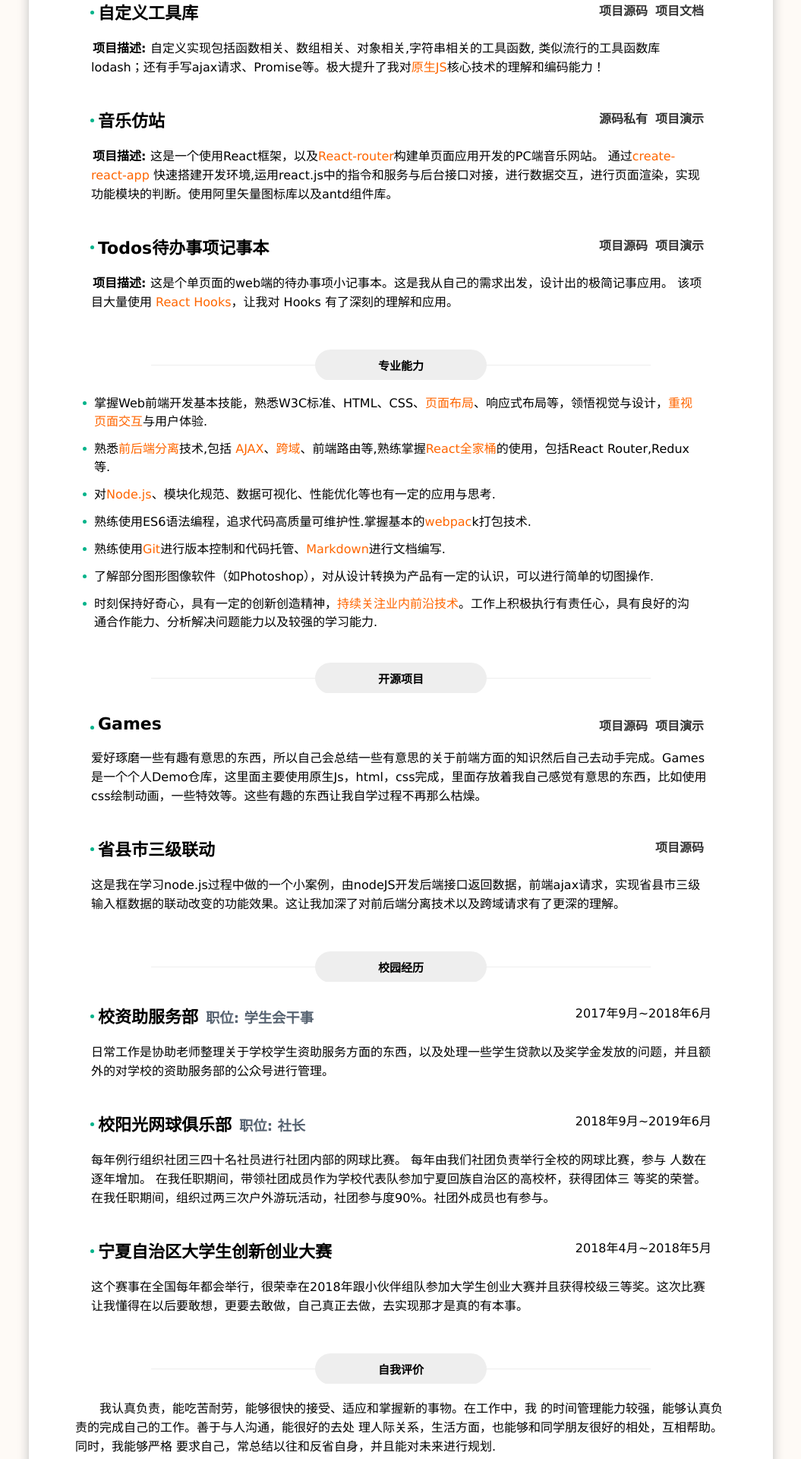
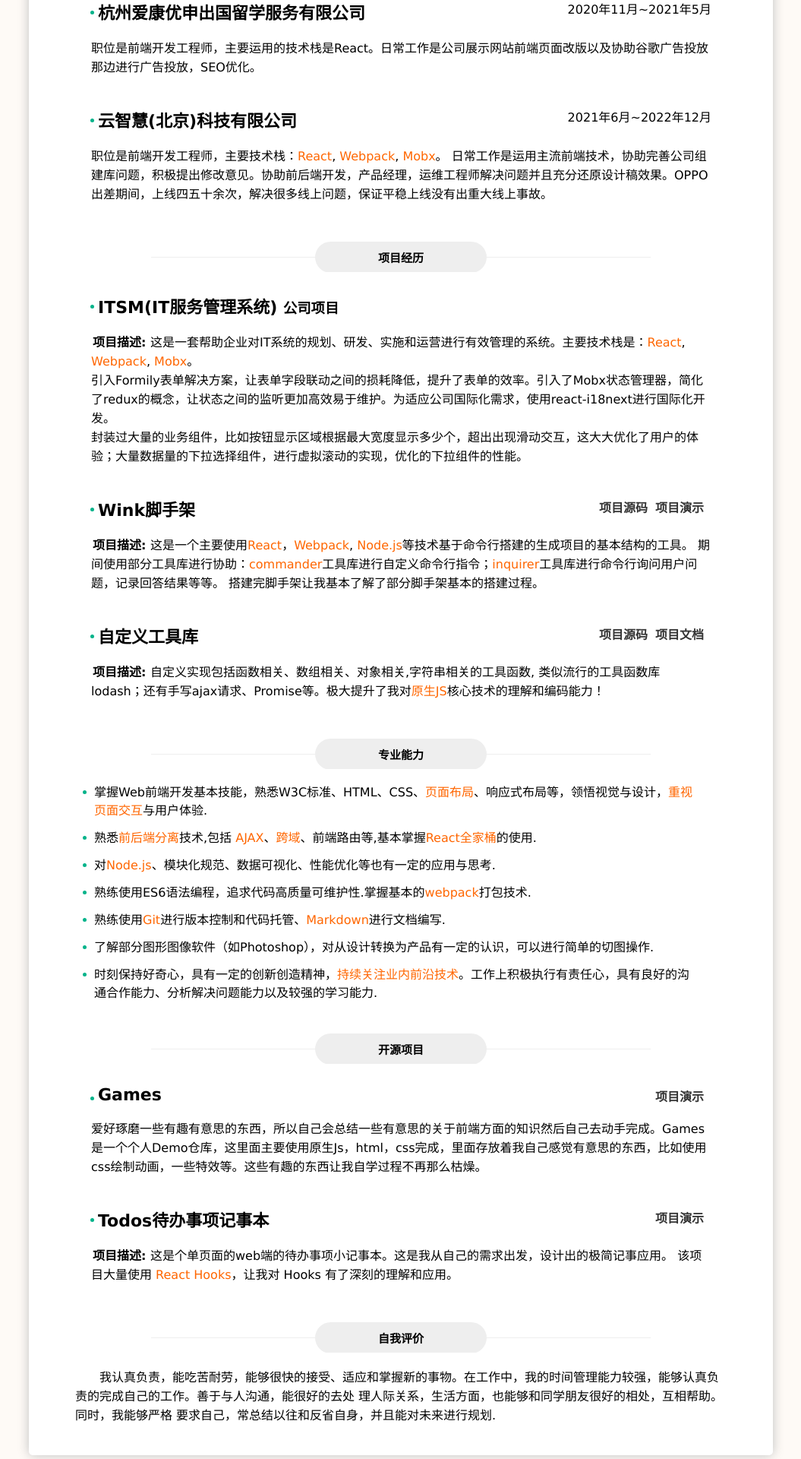
Before and after one commit to samuel-xiangpeng/display-resume, a React (Create React App) app: page /#/resume in a window 1280 px wide. Shown: the part 520-2440 px from the top of the page at 76% size, without its empty margins (112-1167 px from the left). Built offline with nearby package versions, Linux system fonts and the light colour scheme; a small style sheet from the web is missing.

Commit message:
2023版修订

```diff
--- a/src/Resume.js
+++ b/src/Resume.js
@@ -35,6 +35,34 @@ const Resume = function () {
             </header>
             {/* 简历主体 */ }
             <section className="resume-bd">
+                {/* 工作经历 */ }
+                <section className="work">
+                    {/* 头部 */ }
+                    <header className="section-hd">
+                        <span className="section-title-l"></span>
+                        <h2 className="section-title">工作经历</h2>
+                        <span className="section-title-r"></span>
+                    </header>
+
+                    {/* 主体 */ }
+                    <div className="section-bd">
+                        <div className="item">
+                            <header className='item-hd'>
+                                <h3><i className='dot' />杭州爱康优申出国留学服务有限公司</h3>
+                                <div className='time'>2020年11月~2021年5月</div>
+                            </header>
+                            <div className="item-bd"><p>职位是前端开发工程师，主要运用的技术栈是React。日常工作是公司展示网站前端页面改版以及协助谷歌广告投放那边进行广告投放，SEO优化。</p></div>
+                        </div>
+                        <div className="item">
+                            <header className='item-hd'>
+                                <h3><i className='dot' />云智慧(北京)科技有限公司</h3>
+                                <div className='time'>2021年6月~2022年12月</div>
+                            </header>
+                            <div className="item-bd"><p>职位是前端开发工程师，主要技术栈：<strong>React</strong>, <strong>Webpack</strong>, <strong>Mobx</strong>。 日常工作是运用主流前端技术，协助完善公司组建库问题，积极提出修改意见。协助前后端开发，产品经理，运维工程师解决问题并且充分还原设计稿效果。OPPO出差期间，上线四五十余次，解决很多线上问题，保证平稳上线没有出重大线上事故。</p></div>
+                        </div>
+                    </div>
+                </section>
+
                 {/* 项目经历 */ }
                 <section className="project">
                     {/* 头部 */ }
@@ -48,6 +76,38 @@ const Resume = function () {
                     <div className="section-bd">
                         <div className="item">
                             <header className='item-hd'>
+                                <h3><i className='dot' />ITSM(IT服务管理系统) <small>公司项目</small></h3>
+                                {/*<div className='links'>*/}
+                                    {/*<a rel="noreferrer" href="https://github.com/samuel-xiangpeng/wink-cli" target='_blank'>项目源码</a>*/}
+                                    {/*<a rel="noreferrer" href="#/resume" target='_blank'>项目演示</a>*/}
+                                {/*</div>*/}
+                            </header>
+                            <div className="item-bd">
+                                <span>项目描述: </span>
+                                这是一套帮助企业对IT系统的规划、研发、实施和运营进行有效管理的系统。主要技术栈是：<strong>React</strong>, <strong>Webpack</strong>, <strong>Mobx</strong>。
+                                <p>引入Formily表单解决方案，让表单字段联动之间的损耗降低，提升了表单的效率。引入了Mobx状态管理器，简化了redux的概念，让状态之间的监听更加高效易于维护。为适应公司国际化需求，使用react-i18next进行国际化开发。</p>
+                                <p>封装过大量的业务组件，比如按钮显示区域根据最大宽度显示多少个，超出出现滑动交互，这大大优化了用户的体验；大量数据量的下拉选择组件，进行虚拟滚动的实现，优化的下拉组件的性能。</p>
+                            </div>
+                        </div>
+                        {/* Wink脚手架 */}
+                        <div className="item">
+                            <header className='item-hd'>
+                                <h3><i className='dot' />Wink脚手架</h3>
+                                <div className='links'>
+                                    <a rel="noreferrer" href="https://github.com/samuel-xiangpeng/wink-cli" target='_blank'>项目源码</a>
+                                    <a rel="noreferrer" href="#/resume" target='_blank'>项目演示</a>
+                                </div>
+                            </header>
+                            <div className="item-bd">
+                                <span>项目描述: </span>
+                                这是一个主要使用<strong>React</strong>，<strong>Webpack</strong>, <strong>Node.js</strong>等技术基于命令行搭建的生成项目的基本结构的工具。
+                                期间使用部分工具库进行协助：<strong>commander</strong>工具库进行自定义命令行指令；<strong>inquirer</strong>工具库进行命令行询问用户问题，记录回答结果等等。
+                                搭建完脚手架让我基本了解了部分脚手架基本的搭建过程。
+                            </div>
+                        </div>
+                        {/* 自定义工具库 */}
+                        <div className="item">
+                            <header className='item-hd'>
                                 <h3><i className='dot' />自定义工具库</h3>
                                 <div className='links'>
                                     <a rel="noreferrer" href="https://github.com/samuel-xiangpeng/tools" target='_blank'>项目源码</a>
@@ -55,34 +115,6 @@ const Resume = function () {
                                 </div>
                             </header>
                             <div className="item-bd"><span>项目描述: </span>自定义实现包括函数相关、数组相关、对象相关,字符串相关的工具函数, 类似流行的工具函数库lodash；还有手写ajax请求、Promise等。极大提升了我对<strong>原生JS</strong>核心技术的理解和编码能力！</div>
-                        </div>
-                        <div className="item">
-                            <header className='item-hd'>
-                                <h3><i className='dot' />音乐仿站</h3>
-                                <div className='links'>
-                                    <a rel="noreferrer" href="#/resume" target='_blank'>源码私有</a>
-                                    <a rel="noreferrer" href="https://samuel-xiangpeng.github.io/games/music.com/#/" target='_blank'>项目演示</a>
-                                </div>
-                            </header>
-                            <div className="item-bd">
-                                <span>项目描述: </span>
-                                这是一个使用React框架，以及<strong>React-router</strong>构建单页面应用开发的PC端音乐网站。
-                                通过<strong>create-react-app</strong> 快速搭建开发环境,运用react.js中的指令和服务与后台接口对接，进行数据交互，进行页面渲染，实现功能模块的判断。使用阿里矢量图标库以及antd组件库。
-                            </div>
-                        </div>
-                        <div className="item">
-                            <header className='item-hd'>
-                                <h3><i className='dot' />Todos待办事项记事本</h3>
-                                <div className='links'>
-                                    <a rel="noreferrer" href="https://github.com/samuel-xiangpeng/todos-react" target='_blank'>项目源码</a>
-                                    <a rel="noreferrer" href="https://samuel-xiangpeng.github.io/todos-react/" target='_blank'>项目演示</a>
-                                </div>
-                            </header>
-                            <div className="item-bd">
-                                <span>项目描述: </span>
-                                这是个单页面的web端的待办事项小记事本。这是我从自己的需求出发，设计出的极简记事应用。
-该项目大量使用 <strong>React Hooks</strong>，让我对 Hooks 有了深刻的理解和应用。
-                            </div>
                         </div>
                     </div>
                 </section>
@@ -99,9 +131,9 @@ const Resume = function () {
                     <div className="section-bd">
                         <ul className='section-list'>
                             <li><p className='section-content'><i className='dot' /> 掌握Web前端开发基本技能，熟悉W3C标准、HTML、CSS、<strong>页面布局</strong>、响应式布局等，领悟视觉与设计，<strong>重视页面交互</strong>与用户体验.</p></li>
-                            <li><p className='section-content'><i className='dot' /> 熟悉<strong>前后端分离</strong>技术,包括 <strong>AJAX</strong>、<strong>跨域</strong>、前端路由等,熟练掌握<strong>React全家桶</strong>的使用，包括React Router,Redux等.</p></li>
+                            <li><p className='section-content'><i className='dot' /> 熟悉<strong>前后端分离</strong>技术,包括 <strong>AJAX</strong>、<strong>跨域</strong>、前端路由等,基本掌握<strong>React全家桶</strong>的使用.</p></li>
                             <li><p className='section-content'><i className='dot' /> 对<strong>Node.js</strong>、模块化规范、数据可视化、性能优化等也有一定的应用与思考.</p></li>
-                            <li><p className='section-content'><i className='dot' /> 熟练使用ES6语法编程，追求代码高质量可维护性.掌握基本的<strong>webpac</strong>k打包技术.</p></li>
+                            <li><p className='section-content'><i className='dot' /> 熟练使用ES6语法编程，追求代码高质量可维护性.掌握基本的<strong>webpack</strong>打包技术.</p></li>
                             <li><p className='section-content'><i className='dot' /> 熟练使用<strong>Git</strong>进行版本控制和代码托管、<strong>Markdown</strong>进行文档编写.</p></li>
                             <li><p className='section-content'><i className='dot' /> 了解部分图形图像软件（如Photoshop），对从设计转换为产品有一定的认识，可以进行简单的切图操作.</p></li>
                             <li><p className='section-content'><i className='dot' /> 时刻保持好奇心，具有一定的创新创造精神，<strong>持续关注业内前沿技术</strong>。工作上积极执行有责任心，具有良好的沟通合作能力、分析解决问题能力以及较强的学习能力.</p></li>
@@ -123,7 +155,7 @@ const Resume = function () {
                             <header className='item-hd'>
                                 <h3><i className='dot' />Games</h3>
                                 <div className='links'>
-                                    <a rel="noreferrer" href="https://github.com/samuel-xiangpeng/games" target='_blank'>项目源码</a>
+                                    {/*<a rel="noreferrer" href="https://github.com/samuel-xiangpeng/games" target='_blank'>项目源码</a>*/}
                                     <a rel="noreferrer" href="https://github.com/samuel-xiangpeng/games" target='_blank'>项目演示</a>
                                 </div>
                             </header>
@@ -131,52 +163,21 @@ const Resume = function () {
                         </div>
                         <div className="item">
                             <header className='item-hd'>
-                                <h3><i className='dot' />省县市三级联动</h3>
+                                <h3><i className='dot' />Todos待办事项记事本</h3>
                                 <div className='links'>
-                                    <a rel="noreferrer" href="https://github.com/samuel-xiangpeng/nodeStudy" target='_blank'>项目源码</a>
-                                    {/* <a href="#/resume" target='_blank'>项目演示</a> */}
+                                    {/*<a rel="noreferrer" href="https://github.com/samuel-xiangpeng/todos-react" target='_blank'>项目源码</a>*/}
+                                    <a rel="noreferrer" href="https://samuel-xiangpeng.github.io/todos-react/" target='_blank'>项目演示</a>
                                 </div>
                             </header>
-                            <div className="item-bd">这是我在学习node.js过程中做的一个小案例，由nodeJS开发后端接口返回数据，前端ajax请求，实现省县市三级输入框数据的联动改变的功能效果。这让我加深了对前后端分离技术以及跨域请求有了更深的理解。</div>
+                            <div className="item-bd">
+                                <span>项目描述: </span>
+                                这是个单页面的web端的待办事项小记事本。这是我从自己的需求出发，设计出的极简记事应用。
+                                该项目大量使用 <strong>React Hooks</strong>，让我对 Hooks 有了深刻的理解和应用。
+                            </div>
                         </div>
                     </div>
                 </section>
-                {/* 校园经历 */ }
-                <section className="campus">
-                    {/* 头部 */ }
-                    <header className="section-hd">
-                        <span className="section-title-l"></span>
-                        <h2 className="section-title">校园经历</h2>
-                        <span className="section-title-r"></span>
-                    </header>
 
-                    {/* 主体 */ }
-                    <div className="section-bd">
-                        <div className="item">
-                            <header className='item-hd'>
-                                <h3><i className='dot' />校资助服务部<small>职位: 学生会干事</small></h3>
-                                <div className='time'>2017年9月~2018年6月</div>
-                            </header>
-                            <div className="item-bd"><p>日常工作是协助老师整理关于学校学生资助服务方面的东西，以及处理一些学生贷款以及奖学金发放的问题，并且额外的对学校的资助服务部的公众号进行管理。</p></div>
-                        </div>
-                        <div className="item">
-                            <header className='item-hd'>
-                                <h3><i className='dot' />校阳光网球俱乐部<small>职位: 社长</small></h3>
-                                <div className='time'>2018年9月~2019年6月</div>
-                            </header>
-                            <div className="item-bd"><p>每年例行组织社团三四十名社员进行社团内部的网球比赛。 每年由我们社团负责举行全校的网球比赛，参与
-人数在逐年增加。 在我任职期间，带领社团成员作为学校代表队参加宁夏回族自治区的高校杯，获得团体三
-等奖的荣誉。 在我任职期间，组织过两三次户外游玩活动，社团参与度90%。社团外成员也有参与。</p></div>
-                        </div>
-                        <div className="item">
-                            <header className='item-hd'>
-                                <h3><i className='dot' />宁夏自治区大学生创新创业大赛</h3>
-                                <div className='time'>2018年4月~2018年5月</div>
-                            </header>
-                            <div className="item-bd"><p>这个赛事在全国每年都会举行，很荣幸在2018年跟小伙伴组队参加大学生创业大赛并且获得校级三等奖。这次比赛让我懂得在以后要敢想，更要去敢做，自己真正去做，去实现那才是真的有本事。</p></div>
-                        </div>
-                    </div>
-                </section>
                 {/* 自我评价 */ }
                 <section className="self-review">
                     {/* 头部 */ }
@@ -188,8 +189,7 @@ const Resume = function () {
 
                     {/* 主体 */ }
                     <div className="section-bd">
-                        <p>我认真负责，能吃苦耐劳，能够很快的接受、适应和掌握新的事物。在工作中，我
-                        的时间管理能力较强，能够认真负责的完成自己的工作。善于与人沟通，能很好的去处
+                        <p>我认真负责，能吃苦耐劳，能够很快的接受、适应和掌握新的事物。在工作中，我的时间管理能力较强，能够认真负责的完成自己的工作。善于与人沟通，能很好的去处
                         理人际关系，生活方面，也能够和同学朋友很好的相处，互相帮助。同时，我能够严格
 要求自己，常总结以往和反省自身，并且能对未来进行规划.</p>
                     </div>
--- a/src/static/css/resume.css
+++ b/src/static/css/resume.css
@@ -270,12 +270,12 @@
 
 /* 校园经历 */
 
-.campus .section-bd .item-hd small {
+.work .section-bd .item-hd small {
     margin-left: 1rem;
     color: #566270;
 }
 
-.campus .section-bd .item-hd .time {
+.work .section-bd .item-hd .time {
     float: right;
 }
 
```
